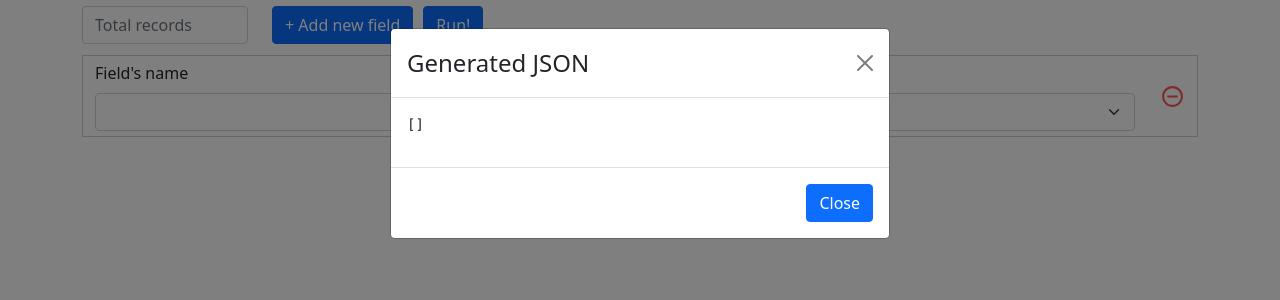
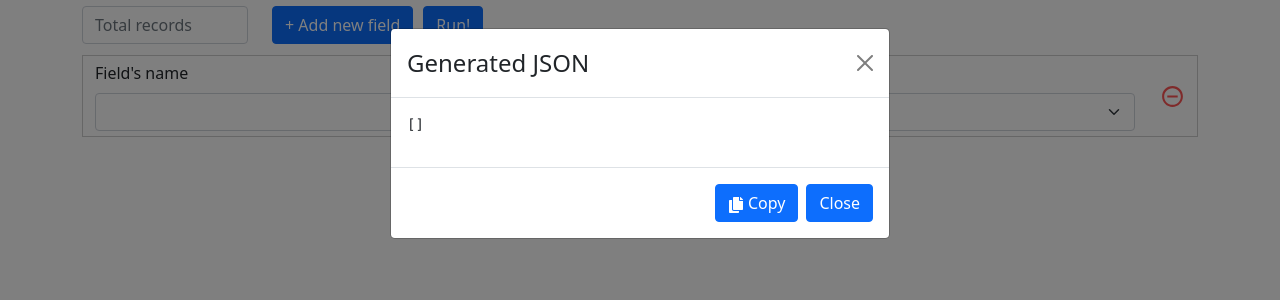
Before and after one commit to doneWorker/json-generator, a React (Create React App) app: page / in a window 1280 px wide. Both pictures are taken after a click on the button "Run!". Shown: the top 300 px of the page. Built offline with nearby package versions, Linux system fonts and the light colour scheme.

Commit message:
feat: README.md changed / modal component added

```diff
--- a/src/App.jsx
+++ b/src/App.jsx
@@ -11,6 +11,7 @@ import StringAdditional from "./components/StringAdditional";
 import { MdRemoveCircleOutline } from "react-icons/md";
 
 import "bootstrap/dist/css/bootstrap.min.css";
+import ResultModal from "./components/ResultModal";
 
 /* Styled */
 const Header = styled.header`
@@ -179,19 +180,11 @@ const GeneratorPage = () => {
           ))}
         </Form>
       </Container>
-      <Modal scrollable show={modalIsOpen} onHide={() => setModalIsOpen(false)}>
-        <Modal.Header closeButton>
-          <Modal.Title>Generated JSON</Modal.Title>
-        </Modal.Header>
-        <Modal.Body>
-          <pre>{generatedJSON}</pre>
-        </Modal.Body>
-        <Modal.Footer>
-          <Button variant="primary" onClick={() => setModalIsOpen(false)}>
-            Close
-          </Button>
-        </Modal.Footer>
-      </Modal>
+      <ResultModal
+        isOpen={modalIsOpen}
+        generatedJSON={generatedJSON}
+        onClose={() => setModalIsOpen(false)}
+      />
     </main>
   );
 };
--- /dev/null
+++ b/src/components/ResultModal.jsx
@@ -0,0 +1,25 @@
+import { Modal, Button } from "react-bootstrap";
+import { FaCopy } from "react-icons/fa";
+
+const ResultModal = ({ generatedJSON, isOpen, onClose }) => {
+  return (
+    <Modal scrollable show={isOpen} onHide={onClose}>
+      <Modal.Header closeButton>
+        <Modal.Title>Generated JSON</Modal.Title>
+      </Modal.Header>
+      <Modal.Body>
+        <pre>{generatedJSON}</pre>
+      </Modal.Body>
+      <Modal.Footer>
+        <Button variant="primary" onClick={onClose}>
+          <FaCopy /> Copy
+        </Button>
+        <Button variant="primary" onClick={onClose}>
+          Close
+        </Button>
+      </Modal.Footer>
+    </Modal>
+  );
+};
+
+export default ResultModal;
```
Also changed, not shown: 1 other file (tests, documents, lock files or other folders).
